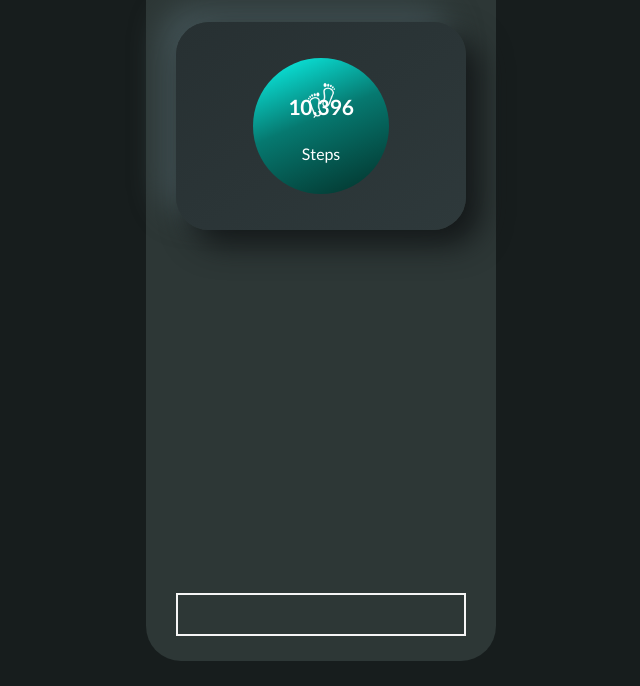
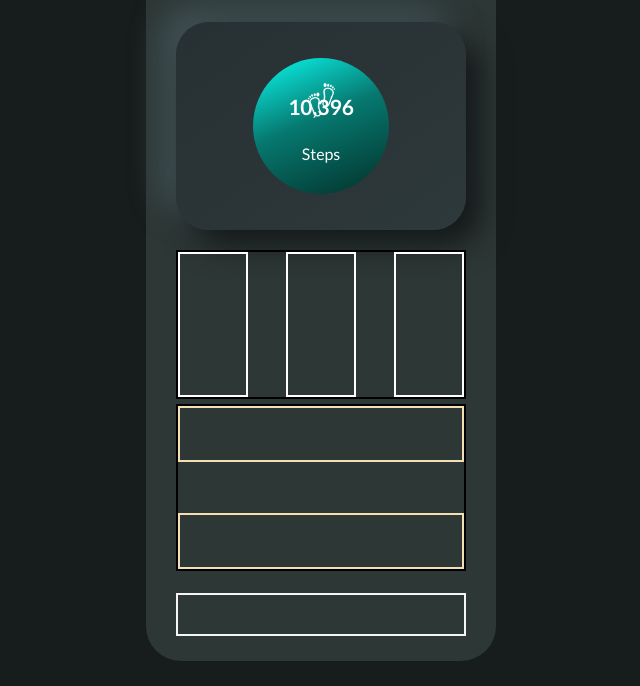
Before and after one commit to BidyasagarAnupam/Neumorphic-Fitbit-UI, a plain HTML site: page index.html in a window 1280 px wide. Shown: the part 114-800 px from the top of the page, without its empty margins (319-959 px from the left). Drawn offline with Linux system fonts and the light colour scheme.

Commit message:
Add some wireframing

```diff
--- a/index.html
+++ b/index.html
@@ -36,16 +36,16 @@
                 </div>
             </div>
             <div class="inner-box-2">
-                <div class="fitness-card-1"></div>
-                <div class="fitness-card-2"></div>
-                <div class="fitness-card-3"></div>
+                <div class="fitness card-1"></div>
+                <div class="fitness card-2"></div>
+                <div class="fitness card-3"></div>
             </div>
             <div class="inner-box-3">
-                <div class="box-1">
+                <div class="box">
                     <div class="icon heart"></div>
                     <div class="text"></div>
                 </div>
-                <div class="box-2">
+                <div class="box">
                     <div class="icon health"></div>
                     <div class="text"></div>
                 </div>
--- a/style.css
+++ b/style.css
@@ -81,9 +81,8 @@ body {
   align-items: center;
   color: white;
   border-radius: 33px;
-background: linear-gradient(145deg, #273032, #2e393b);
-box-shadow:  15px 15px 30px #141819,
-             -15px -15px 30px #425255;
+  background: linear-gradient(145deg, #273032, #2e393b);
+  box-shadow: 15px 15px 30px #141819, -15px -15px 30px #425255;
 }
 
 .inner-box-1 > .circle {
@@ -116,7 +115,31 @@ box-shadow:  15px 15px 30px #141819,
   margin-bottom: 0px;
 }
 
+.inner-box-2 {
+  border: 2px solid black;
+  height: 25%;
+  margin: 20px 0px 5px 0;
+  display: flex;
+  flex-direction: row;
+  justify-content: space-between;
+}
 
+.fitness {
+  border: 2px solid white;
+  width: 70px;
+}
+
+.inner-box-3 {
+  border: 2px solid black;
+  height: 28%;
+  display: flex;
+  flex-direction: column;
+  justify-content: space-between;
+}
+.inner-box-3 > .box {
+  border: 2px solid wheat;
+  height: 56px;
+}
 
 .footer {
   border: 2px solid whitesmoke;
```
